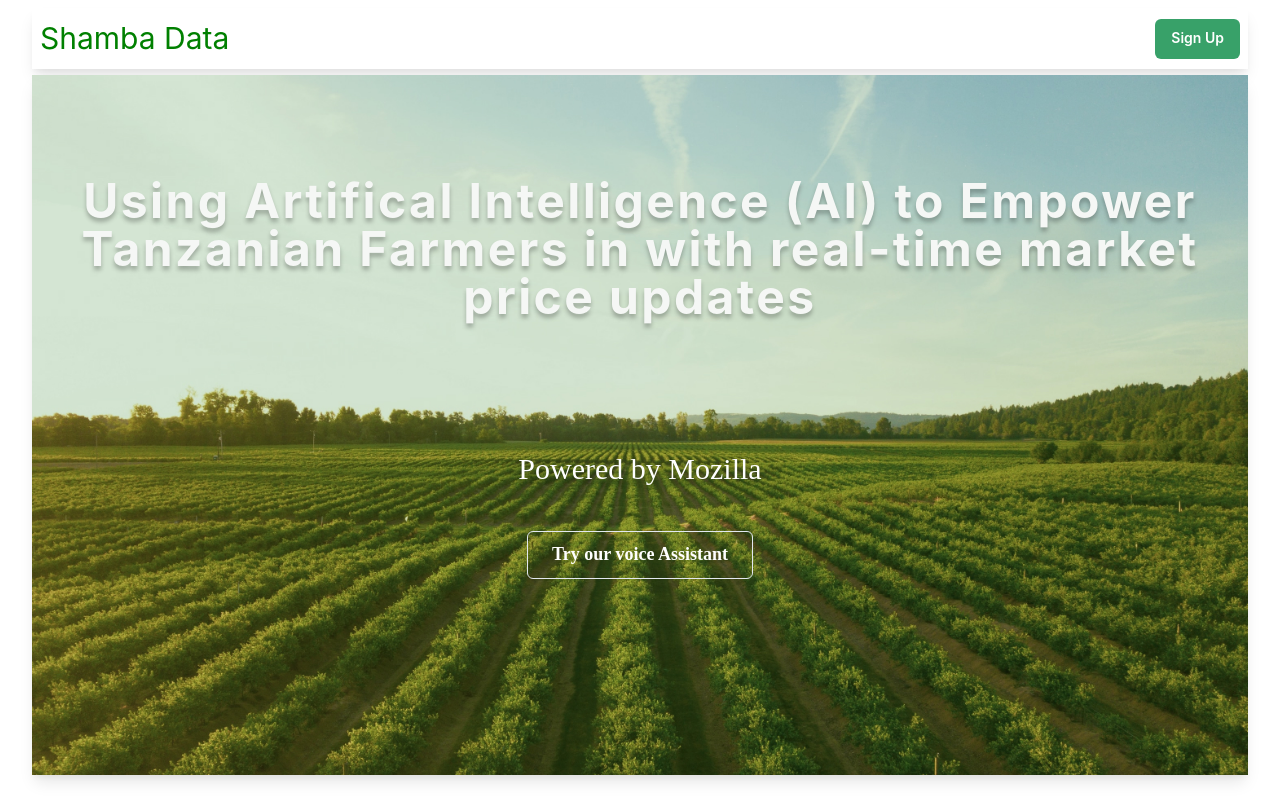
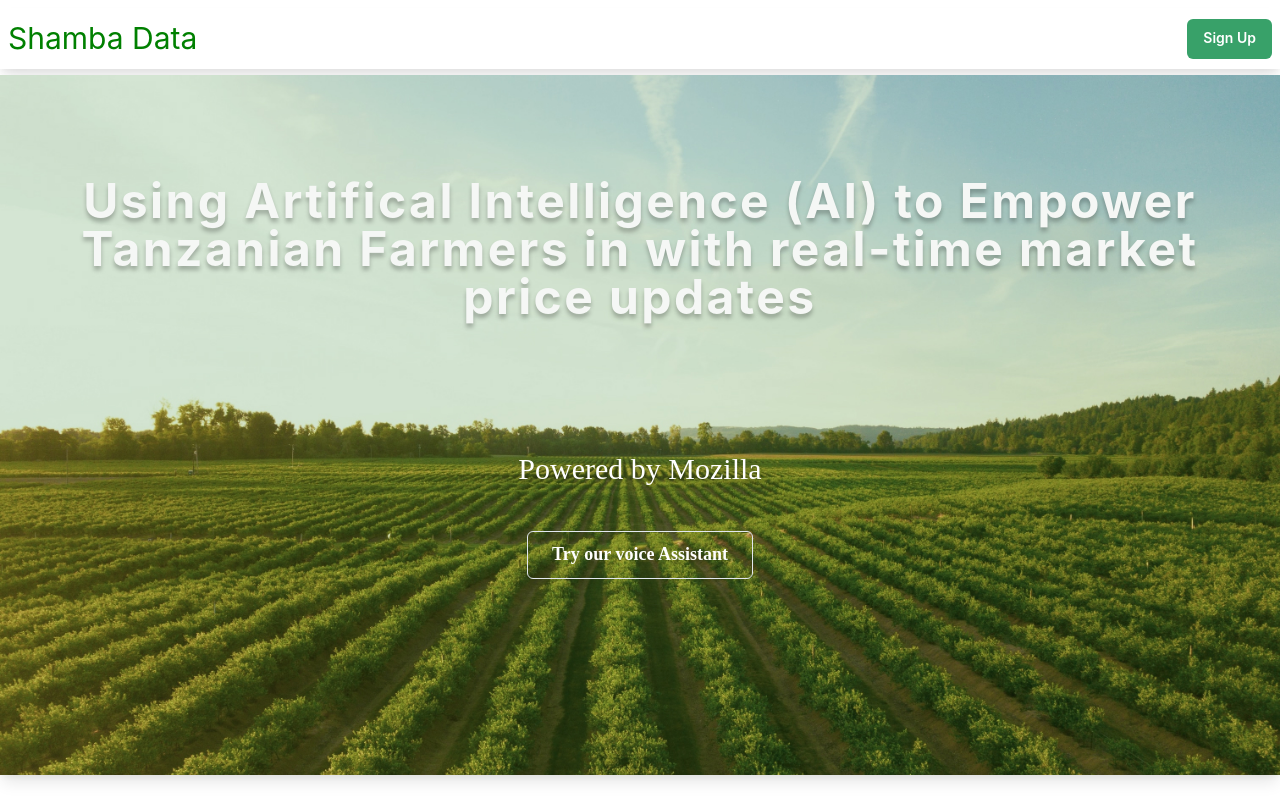
Before and after one commit to shamba-data/staging-shamba-data-web-app, a Next.js app in the folder voice_assist/: page / in a window 1280 px wide. Shown: the top 800 px of the page. Built offline with nearby package versions, Linux system fonts and the light colour scheme.

Commit message:
resize page

```diff
--- a/voice_assist/pages/index.js
+++ b/voice_assist/pages/index.js
@@ -11,8 +11,7 @@ import Timeline from '../components/Timeline'
 import TimelineSlideShow from '../components/TimelineSlideShow'
 export default function Home() {
   return (
-    <div className={styles.container}>
-
+    <div>
        <Navbar/>
       <VoiceAssistant/>
       <ProductFeatures/>
```
